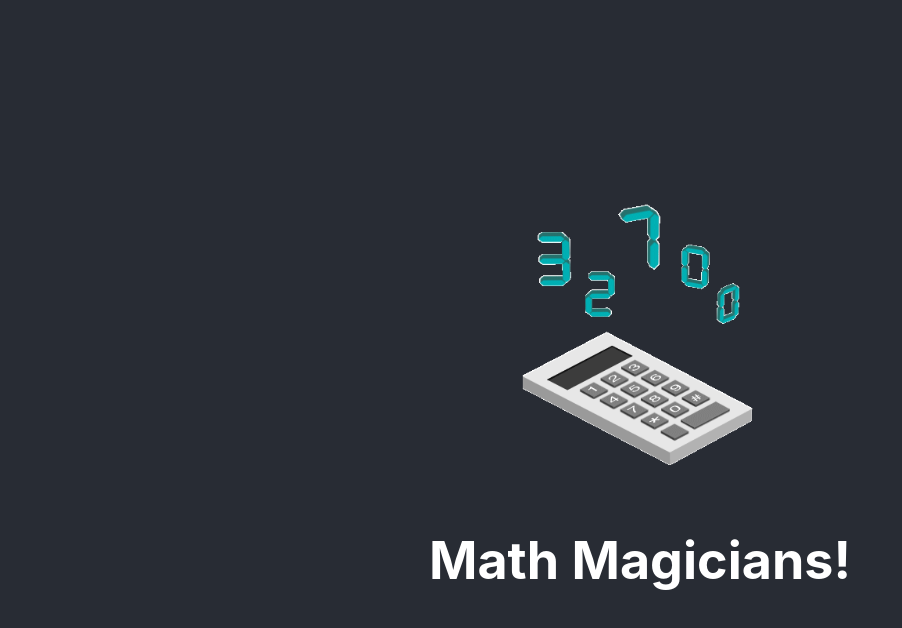
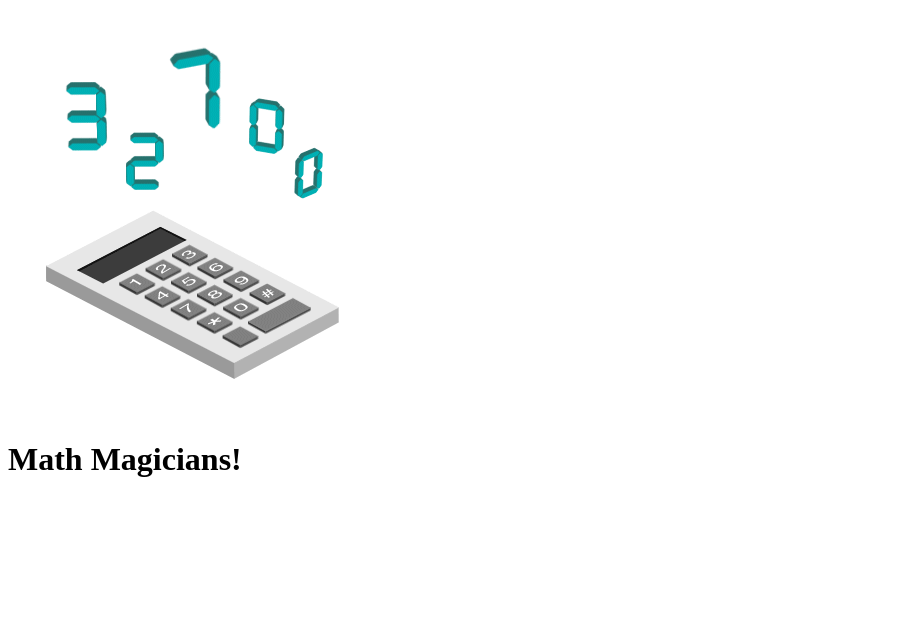
Before and after one commit to NitBravoA92/math-magicians, a React (Create React App) app: page / in a window 1280 px wide. Shown: the top 628 px of the page, without its empty margins (0-902 px from the left). Built offline with nearby package versions, Linux system fonts and the light colour scheme.

Commit message:
Remove CSS styles

```diff
--- a/src/App.css
+++ /dev/null
@@ -1,23 +0,0 @@
-.App {
-  text-align: center;
-}
-
-.App-logo {
-  height: 40vmin;
-  pointer-events: none;
-}
-
-.App-header {
-  background-color: #282c34;
-  min-height: 100vh;
-  display: flex;
-  flex-direction: column;
-  align-items: center;
-  justify-content: center;
-  font-size: calc(10px + 2vmin);
-  color: white;
-}
-
-.App-link {
-  color: #61dafb;
-}
--- a/src/App.jsx
+++ b/src/App.jsx
@@ -1,5 +1,4 @@
 import mathLogo from './mathLogo.gif';
-import './App.css';
 
 function App() {
   return (
--- a/src/index.css
+++ /dev/null
@@ -1,27 +0,0 @@
-body {
-  margin: 0;
-  font-family:
-    -apple-system,
-    BlinkMacSystemFont,
-    'Segoe UI',
-    'Roboto',
-    'Oxygen',
-    'Ubuntu',
-    'Cantarell',
-    'Fira Sans',
-    'Droid Sans',
-    'Helvetica Neue',
-    sans-serif;
-  -webkit-font-smoothing: antialiased;
-  -moz-osx-font-smoothing: grayscale;
-}
-
-code {
-  font-family:
-    source-code-pro,
-    Menlo,
-    Monaco,
-    Consolas,
-    'Courier New',
-    monospace;
-}
--- a/src/index.js
+++ b/src/index.js
@@ -1,6 +1,5 @@
 import React from 'react';
 import ReactDOM from 'react-dom/client';
-import './index.css';
 import App from './App';
 import reportWebVitals from './reportWebVitals';
 
```
